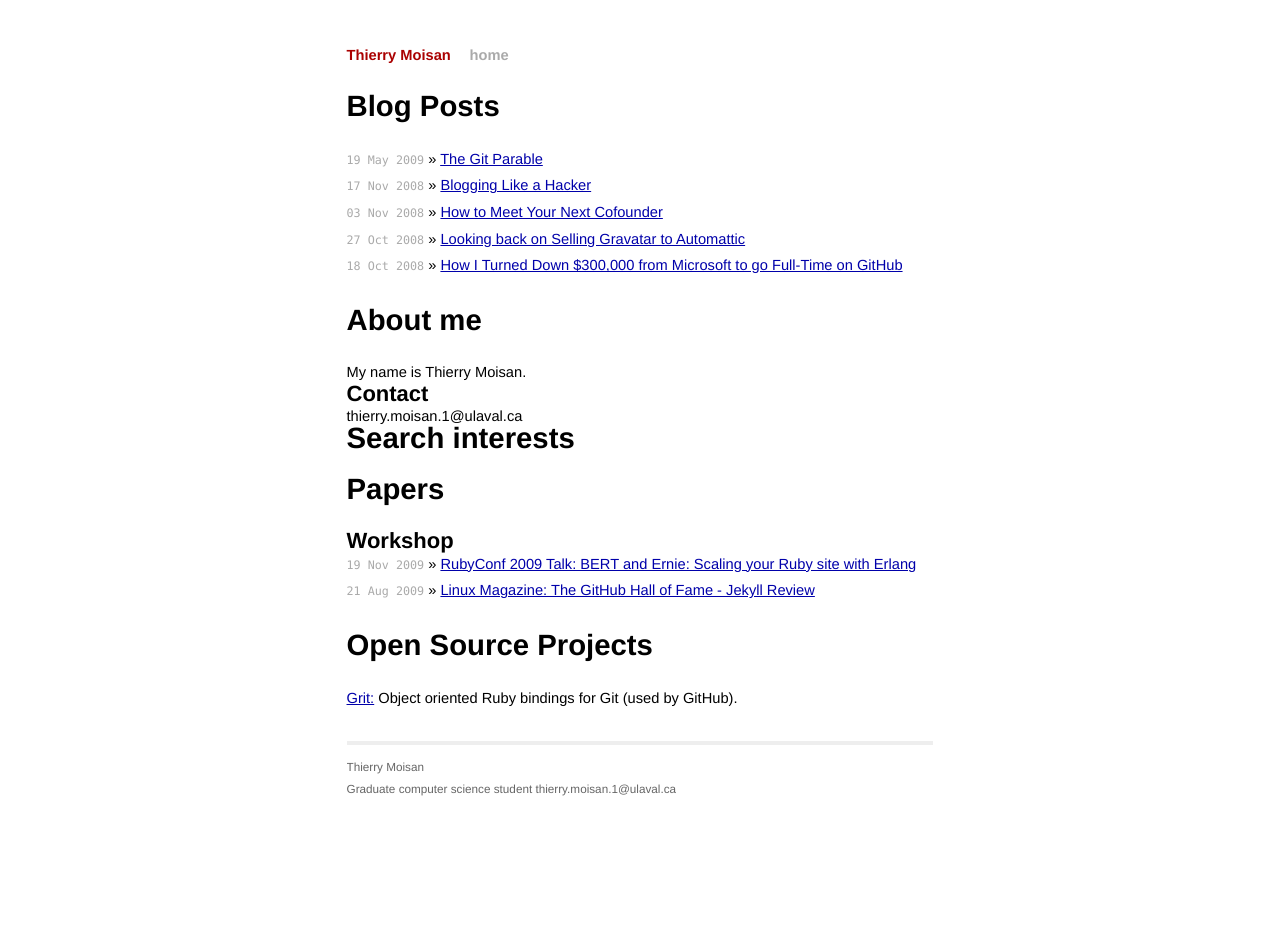
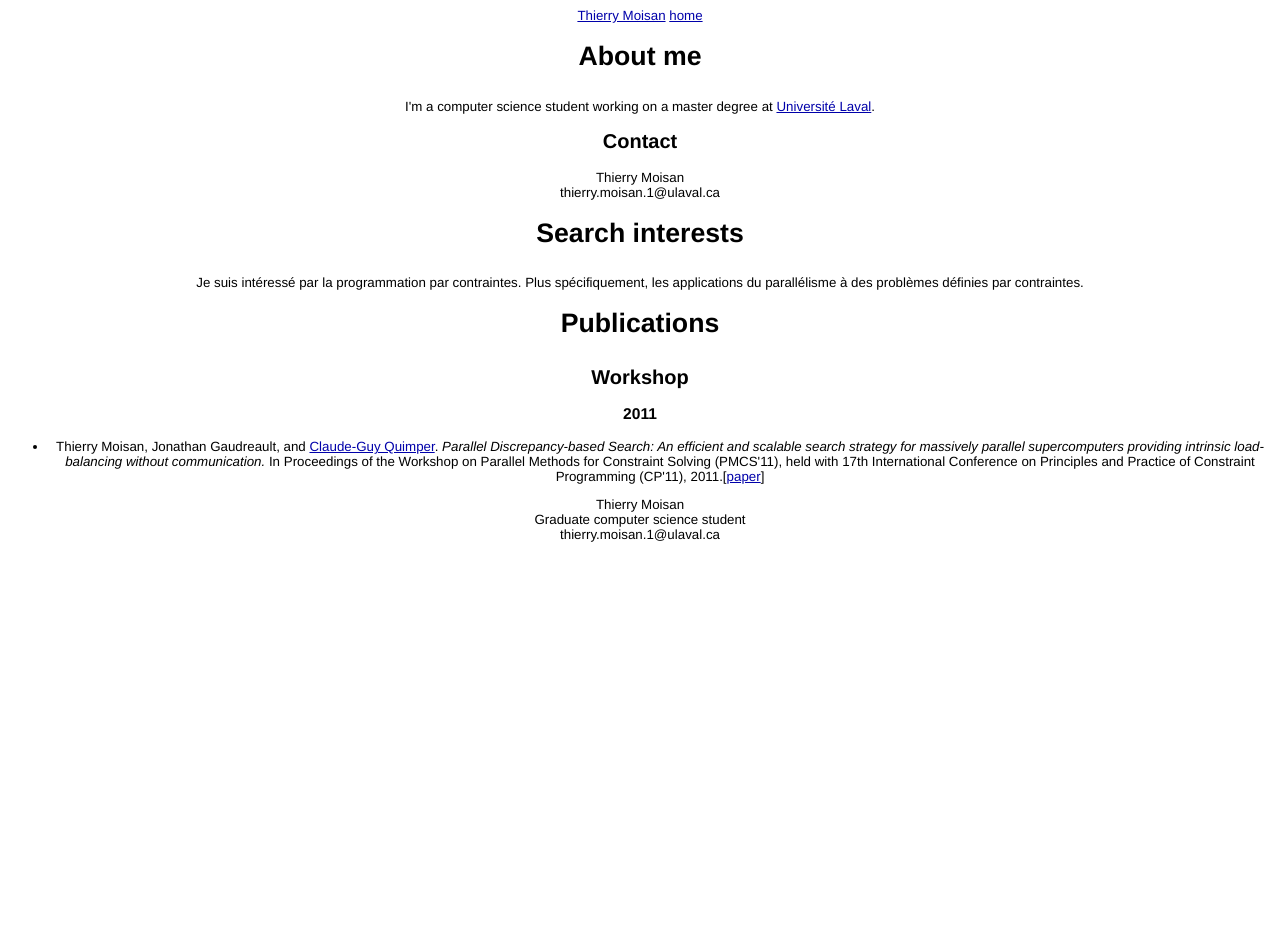
Before and after one commit to Moisan/moisan.github.io, a Jekyll site: the page built from index.html, in a window 1280 px wide. Built offline with Jekyll 4.4.1, drawn with Linux system fonts in a browser that asks for light colours; after the commit the page ends 900 px from its top, so only the background shows below that.

Commit message:
some more changes with new data

```diff
--- a/README.textile
+++ b/README.textile
@@ -2,11 +2,9 @@ h1. This is the data for my blog
 
 It is automatically transformed by "Jekyll":http://github.com/mojombo/jekyll into a static site whenever I push this repository to GitHub.
 
-I was tired of having my blog posts end up in a database off on some remote server. That is backwards. I've lost valuable posts that way. I want to author my posts locally in Textile or Markdown. My blog should be easily stylable and customizable any way I please. It should take care of creating a feed for me. And most of all, my site should be stored on GitHub so that I never lose data again.
-
 h1. License
 
-The following directories and their contents are Copyright Tom Preston-Werner. You may not reuse anything therein without my permission:
+The following directories and their contents are Copyright Thierry Moisan. You may not reuse anything therein without my permission:
 
 * _posts/
 * images/
--- a/_layouts/default.html
+++ b/_layouts/default.html
@@ -25,7 +25,7 @@
 	<div class="contact">
 	  <p>
             Thierry Moisan<br />
-            Graduate computer science student
+            Graduate computer science student<br />
             thierry.moisan.1@ulaval.ca
 	  </p>
 	</div>
--- a/css/screen.css
+++ b/css/screen.css
@@ -1,20 +1,3 @@
-/*****************************************************************************/
-/*
-/* Common
-/*
-/*****************************************************************************/
-
-/* Global Reset */
-
-* {
-  margin: 0;
-  padding: 0;
-}
-
-html, body {
-  height: 100%;
-}
-
 body {
   background-color: white;
   font: 13.34px helvetica, arial, clean, sans-serif;
@@ -22,12 +5,8 @@ body {
   text-align: center;
 }
 
-h1, h2, h3, h4, h5, h6 {
-  /*font-size: 100%;*/
-}
-
 h1 {
-  margin-bottom: 1em;
+   margin-bottom: 1em;
 }
 
 p {
@@ -72,126 +51,14 @@ ul.posts {
     font-size: 80%;
   }
 
-/*****************************************************************************/
+/* If I want some columns */
 /*
-/* Site
-/*
-/*****************************************************************************/
-
-.site {
-  font-size: 110%;
-  text-align: justify;
-  width: 40em;
-  margin: 3em auto 2em auto;
-  line-height: 1.5em;
+#aboutMe {
+  float: left;
+  width: 500px;
 }
 
-.title {
-  color: #a00;
-  font-weight: bold;
-  margin-bottom: 2em;
+#searchInterests {
+  float: right;
+  width: 500px;
 }
-
-  .site .title a {
-    color: #a00;
-    text-decoration: none;
-  }
-
-  .site .title a:hover {
-    color: black;
-  }
-
-  .site .title a.extra {
-    color: #aaa;
-    text-decoration: none;
-    margin-left: 1em;
-  }
-
-  .site .title a.extra:hover {
-    color: black;
-  }
-
-  .site .meta {
-    color: #aaa;
-  }
-
-  .site .footer {
-    font-size: 80%;
-    color: #666;
-    border-top: 4px solid #eee;
-    margin-top: 2em;
-    overflow: hidden;
-  }
-
-    .site .footer .contact {
-      float: left;
-      margin-right: 3em;
-    }
-
-      .site .footer .contact a {
-        color: #8085C1;
-      }
-
-    .site .footer .rss {
-      margin-top: 1.1em;
-      margin-right: -.2em;
-      float: right;
-    }
-
-      .site .footer .rss img {
-        border: 0;
-      }
-
-/*****************************************************************************/
-/*
-/* Posts
-/*
-/*****************************************************************************/
-
-#post {
-
-}
-
-  /* standard */
-
-  #post pre {
-    border: 1px solid #ddd;
-    background-color: #eef;
-    padding: 0 .4em;
-  }
-
-  #post ul,
-  #post ol {
-    margin-left: 1.25em;
-  }
-
-  #post code {
-    border: 1px solid #ddd;
-    background-color: #eef;
-    font-size: 95%;
-    padding: 0 .2em;
-  }
-
-    #post pre code {
-      border: none;
-    }
-
-  /* terminal */
-
-  #post pre.terminal {
-    border: 1px solid black;
-    background-color: #333;
-    color: white;
-  }
-
-  #post pre.terminal code {
-    background-color: #333;
-  }
-
-#related {
-  margin-top: 2em;
-}
-
-  #related h2 {
-    margin-bottom: 1em;
-  }
--- a/index.html
+++ b/index.html
@@ -4,30 +4,31 @@ title: Thierry Moisan
 ---
 
 <div id="home">
-  <h1>Blog Posts</h1>
-  <ul class="posts">
-    {% for post in site.posts %}
-      <li><span>{{ post.date | date_to_string }}</span> &raquo; <a href="{{ post.url }}">{{ post.title }}</a></li>
-    {% endfor %}
+  <div id="aboutMe">
+    <h1>About me</h1>
+    I'm a computer science student working on a master degree at <a href="www.ulaval.ca/">Université Laval</a>.
+    <h2>Contact</h2>
+    Thierry Moisan</br>
+    thierry.moisan.1@ulaval.ca
+  </div>
+
+  <div id="searchInterests">
+    <h1>Search interests</h1>
+    Je suis intéressé par la programmation par contraintes. Plus spécifiquement, les applications du parallélisme à des problèmes définies par contraintes.
+  </div>
+
+  <h1>Publications</h1>
+  <h2>Workshop</h2>
+  <h3>2011</h3>
+  <ul>
+    <li class="paper">
+      Thierry Moisan, Jonathan Gaudreault, and <a href="http://www.ift.ulaval.ca/~quimper">Claude-Guy Quimper</a>. <i>Parallel Discrepancy-based Search: An efficient and scalable search strategy for massively parallel supercomputers providing intrinsic load-balancing without communication.</i> In Proceedings of the Workshop on Parallel Methods for Constraint Solving (PMCS'11), held with 17th International Conference on Principles and Practice of Constraint Programming (CP'11), 2011.[<a href="publications/plds.pdf">paper</a>]
+    </li>
   </ul>
-
-  <h1>About me</h1>
-  My name is Thierry Moisan.
-
-  <h2>Contact</h2>
-  thierry.moisan.1@ulaval.ca
-
-  <h1>Search interests</h1>
-
-  <h1>Papers</h1>
-  <h2>Workshop</h2>
-  <ul class="posts">
-    <li><span>19 Nov 2009</span> &raquo; <a href="http://rubyconf2009.confreaks.com/19-nov-2009-10-25-bert-and-ernie-scaling-your-ruby-site-with-erlang-tom-preston-werner.html">RubyConf 2009 Talk: BERT and Ernie: Scaling your Ruby site with Erlang</a></li>
-    <li><span>21 Aug 2009</span> &raquo; <a href="http://www.linux-mag.com/cache/7486/1.html">Linux Magazine: The GitHub Hall of Fame - Jekyll Review</a></li>
-  </ul>
-
-  <h1>Open Source Projects</h1>
-  <ul class="posts">
-    <li><a href="http://github.com/mojombo/grit/">Grit:</a> Object oriented Ruby bindings for Git (used by GitHub).</li>
-  </ul>
+  <!--
+      <h1>Open Source Projects</h1>
+      <ul class="posts">
+	<li><a href="http://github.com/mojombo/grit/">Grit:</a> Object oriented Ruby bindings for Git (used by GitHub).</li>
+      </ul>
+      -->
 </div>
```
Also changed, not shown: images/rss.png (deleted), 1 other file.
